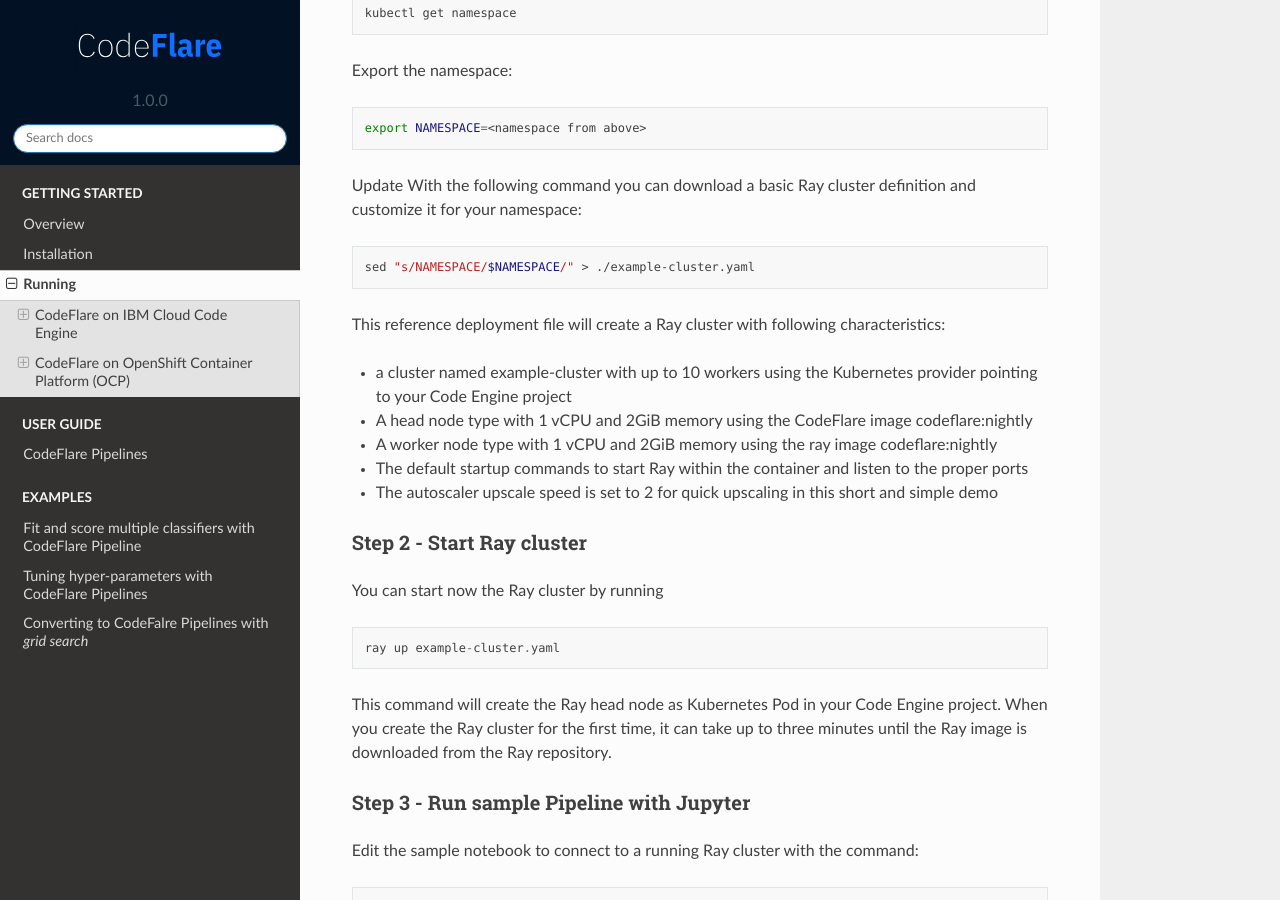
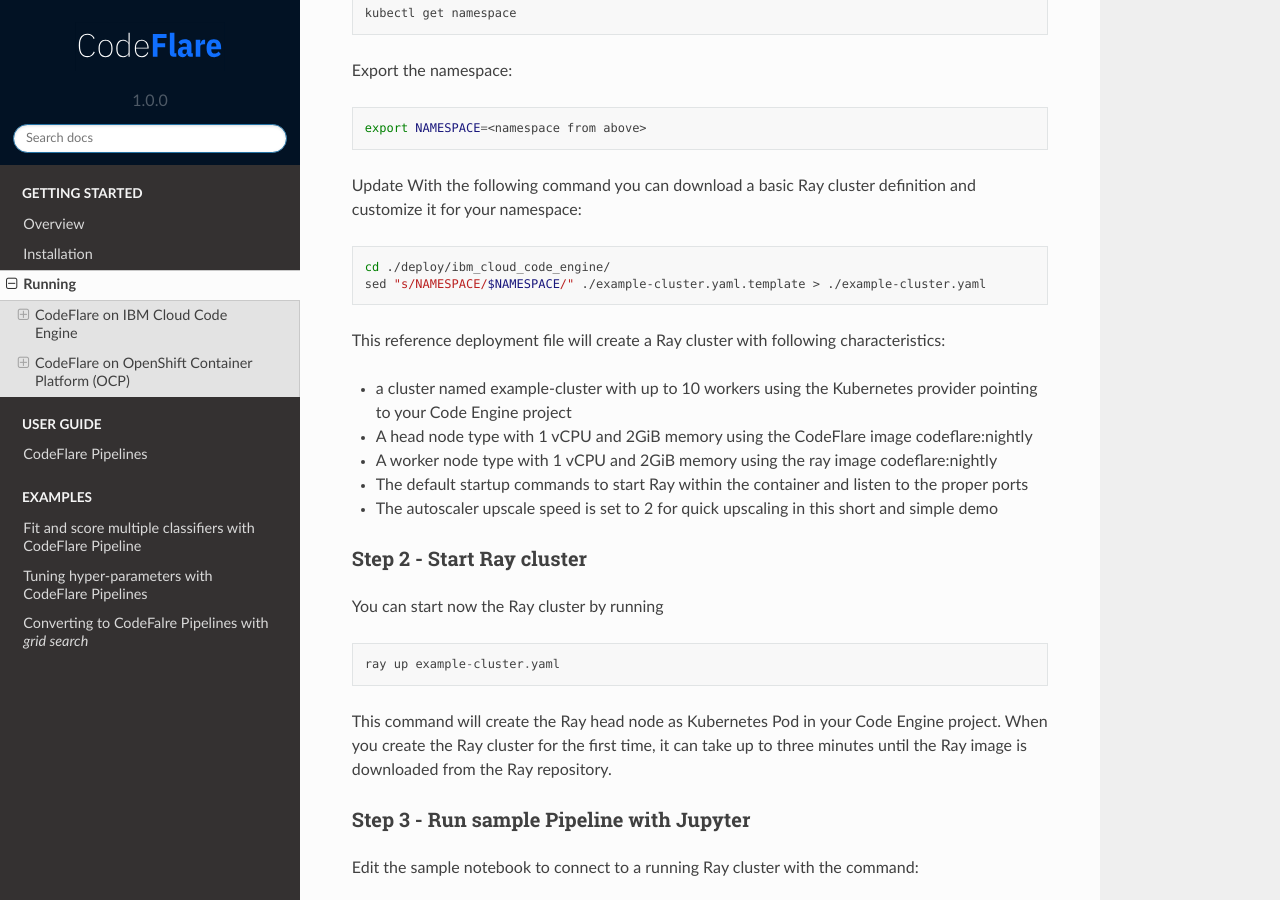
Before and after one commit to project-codeflare/codeflare, a Sphinx documentation site: the page built from docs/source/getting_started/starting.md, in a window 1280 px wide and 900 px high, scrolled down 1197 px. Built offline with Sphinx 7.4.7 and the Read the Docs theme 2.0.0, drawn with Linux system fonts in a browser that asks for light colours.

Commit message:
Updated instructions for running with IBM Cloud Code Engine.

````diff
--- a/docs/source/getting_started/starting.md
+++ b/docs/source/getting_started/starting.md
@@ -71,7 +71,8 @@
 
 Update With the following command you can download a basic Ray cluster definition and customize it for your namespace:
 ```shell
-sed "s/NAMESPACE/$NAMESPACE/" > ./example-cluster.yaml
+cd ./deploy/ibm_cloud_code_engine/
+sed "s/NAMESPACE/$NAMESPACE/" ./example-cluster.yaml.template > ./example-cluster.yaml
 ```
 
 This reference deployment file will create a Ray cluster with following characteristics:
````
Also changed, not shown: deploy/ibm_cloud_code_engine/README.md, 3 other files.
